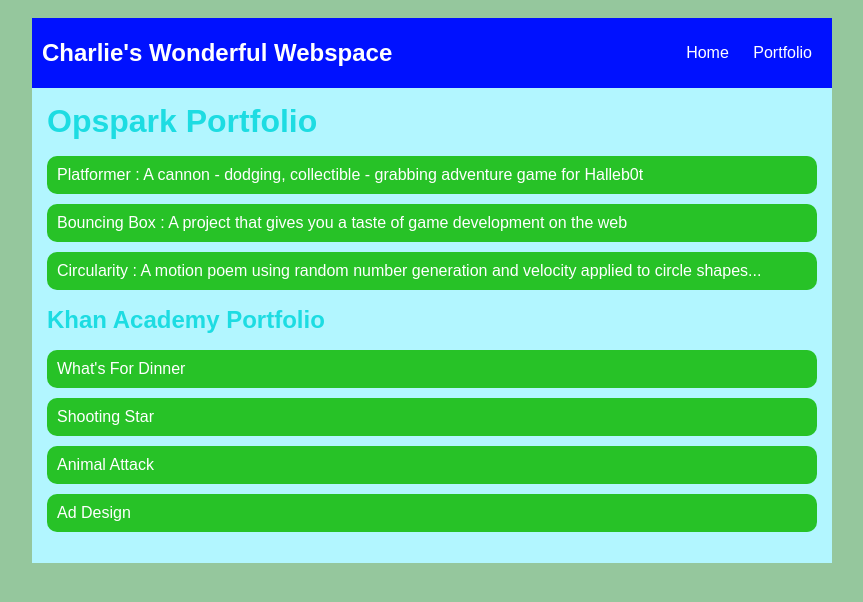
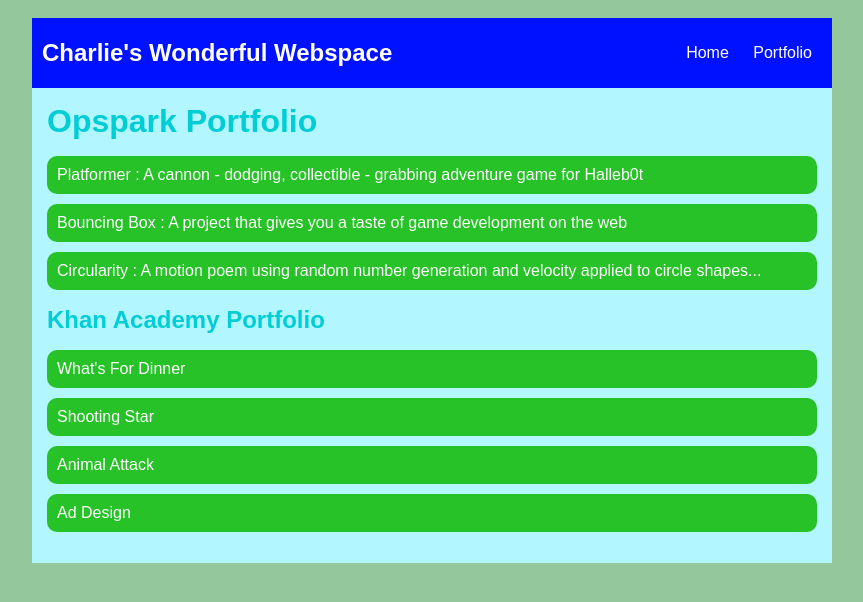
Before and after one commit to CharlesHidalgo1/CharlesHidalgo1.github.io, a plain HTML site: page portfolio.html in a window 1280 px wide. Shown: the whole page, without its empty margins (208-1071 px from the left). Drawn offline with Linux system fonts and the light colour scheme.

```diff
--- a/style.css
+++ b/style.css
@@ -1,6 +1,6 @@
 body {
     background: rgb(149, 199, 157);
-    color: rgb(29, 220, 226);
+    color: rgb(0, 205, 212);
     padding: 10px;
     font-family: arial;
 }
@@ -63,7 +63,7 @@
 
     /* portfolio styles */
     .content h1 {
-    color: rgb(29, 220, 226);
+    color: rgb(0, 205, 212);
 }
 
 #portfolio {
```
Also changed, not shown: images/Profile Pic.jpeg.
